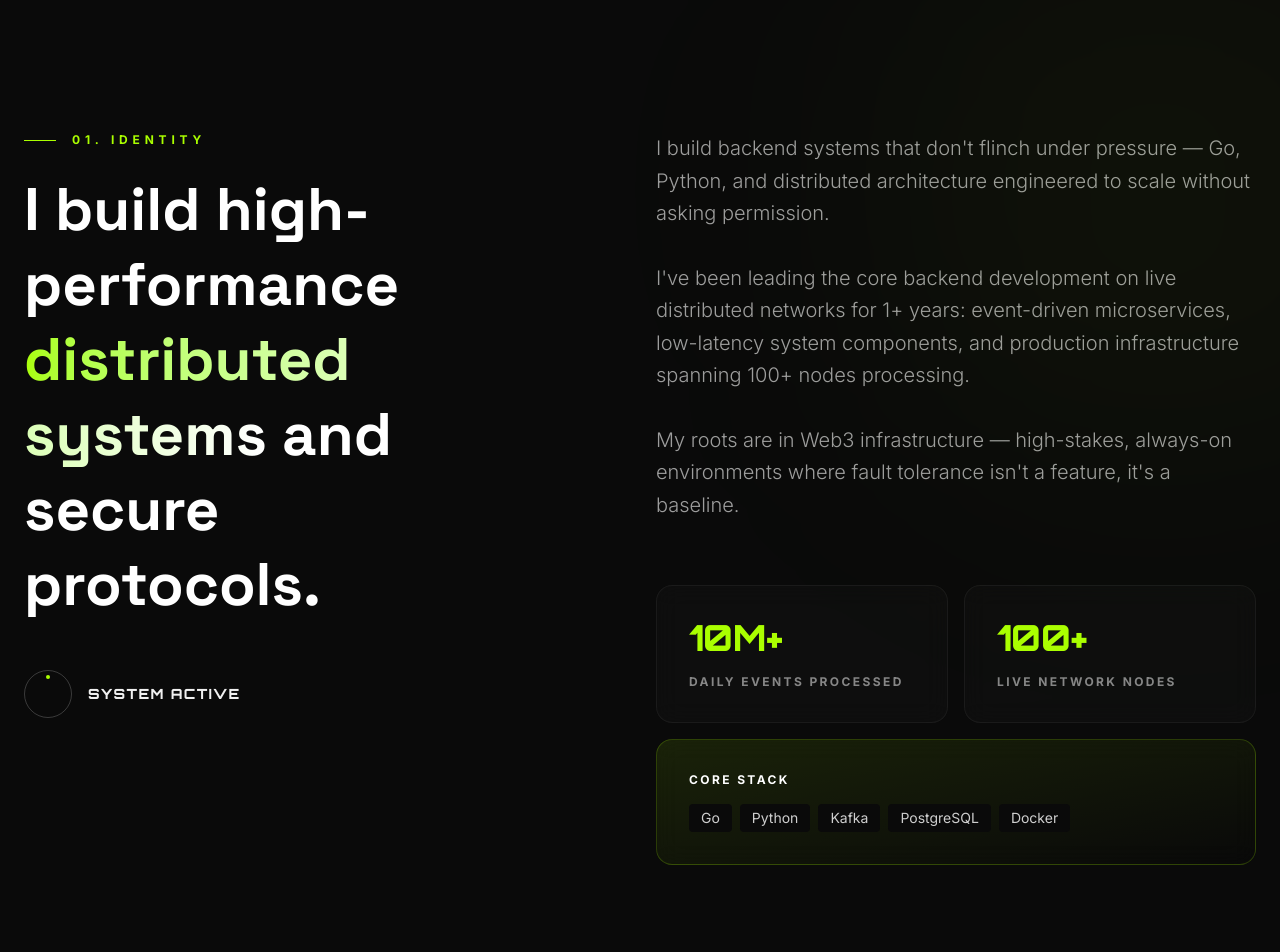
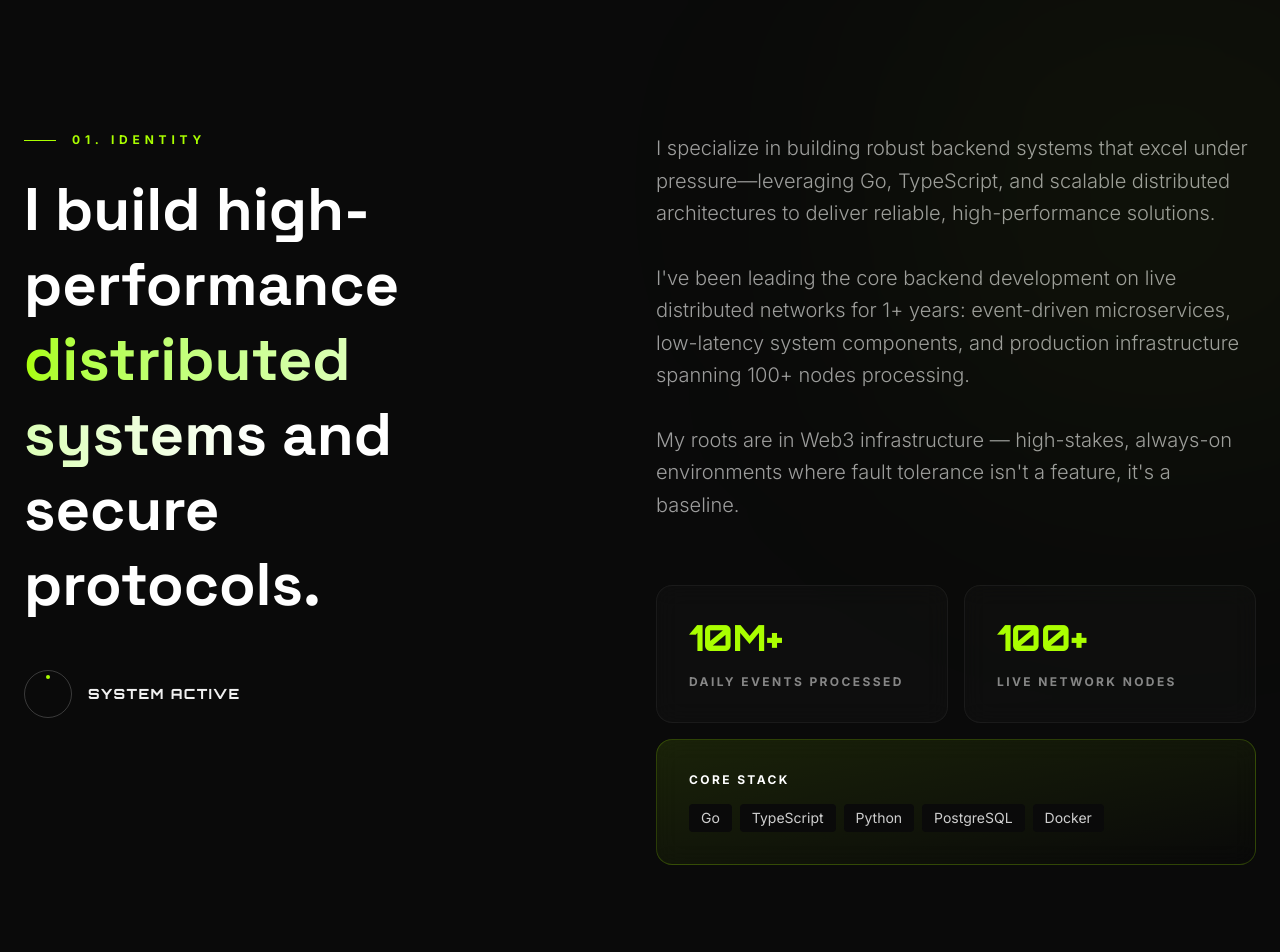
Before and after one commit to dev-zaid/portfolio, a React (Vite) app: page / in a window 1280 px wide. Shown: the part 860-1812 px from the top of the page. Built offline with nearby package versions, Linux system fonts and the light colour scheme.

Commit message:
fix: improve TypeScript Experience and visibility

```diff
--- a/src/components/About.tsx
+++ b/src/components/About.tsx
@@ -73,7 +73,7 @@ export function About() {
                 viewport={{ once: true, margin: "-50px" }}
                 variants={itemVariants}
               >
-                I build backend systems that don't flinch under pressure — Go, Python, and distributed architecture engineered to scale without asking permission.
+                I specialize in building robust backend systems that excel under pressure—leveraging Go, TypeScript, and scalable distributed architectures to deliver reliable, high-performance solutions.
               </motion.p>
 
               <motion.p
@@ -112,8 +112,8 @@ export function About() {
                  <div className="text-white tracking-[0.2em] uppercase font-bold text-xs mb-4">Core Stack</div>
                  <div className="flex flex-wrap gap-2 text-sm text-white/80">
                    <span className="px-3 py-1 bg-brand-black rounded-sm">Go</span>
+                   <span className="px-3 py-1 bg-brand-black rounded-sm">TypeScript</span>
                    <span className="px-3 py-1 bg-brand-black rounded-sm">Python</span>
-                   <span className="px-3 py-1 bg-brand-black rounded-sm">Kafka</span>
                    <span className="px-3 py-1 bg-brand-black rounded-sm">PostgreSQL</span>
                    <span className="px-3 py-1 bg-brand-black rounded-sm">Docker</span>
                  </div>
--- a/src/components/Projects.tsx
+++ b/src/components/Projects.tsx
@@ -116,7 +116,7 @@ export function Projects() {
     {
       title: "OD Automation SRM",
       desc: "Enterprise leave management system handling 5,000+ concurrent users with automated CI/CD and secure authentication. Reduced processing time by 70% through digital signatures.",
-      tech: ["Node.js", "Docker", "Security", "Full-stack"],
+      tech: ["Node.js", "TypeScript", "Docker", "Mongo DB"],
       images: [
         "/OD ML Automation/Home page.png",
         "/OD ML Automation/View all Applications.png",
```
